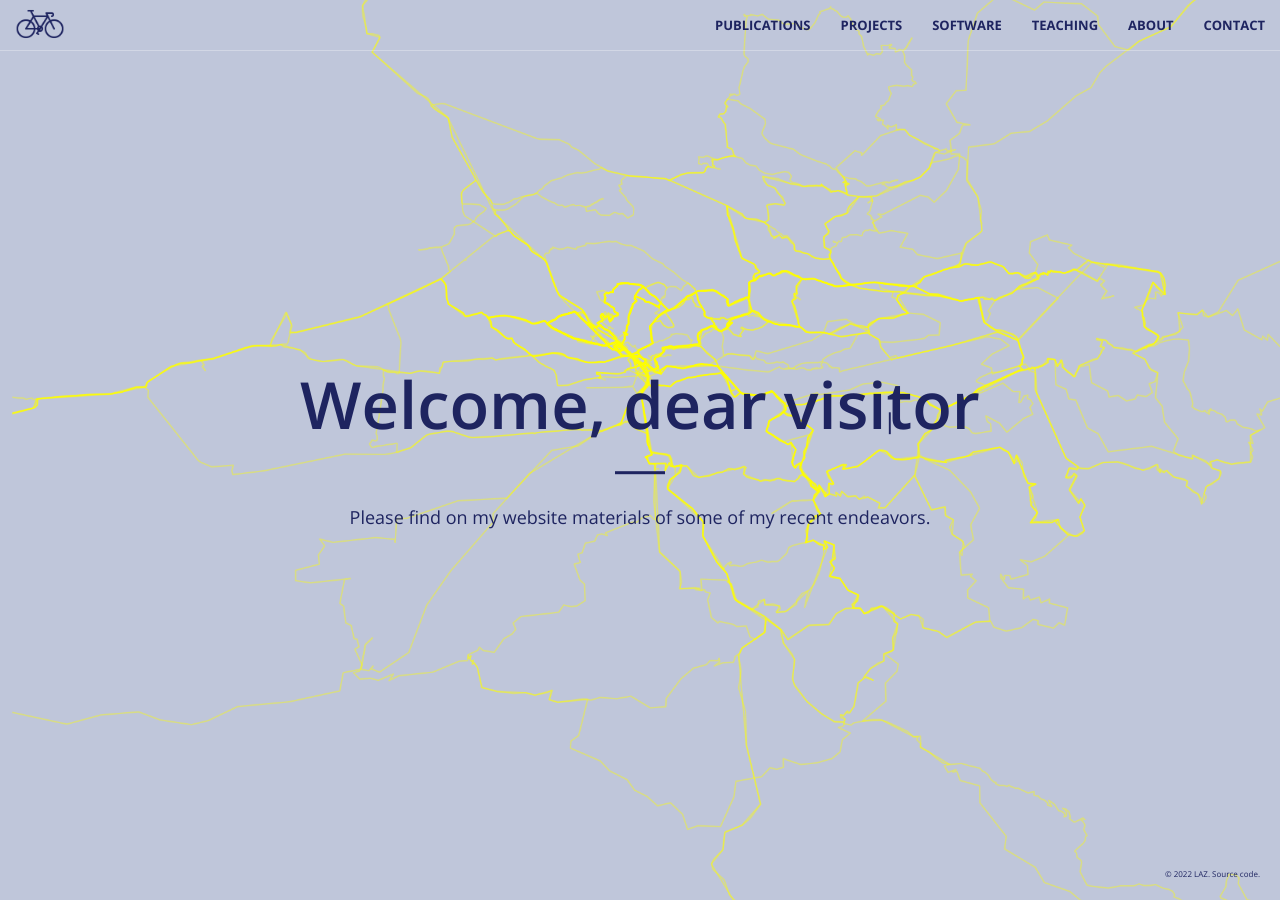
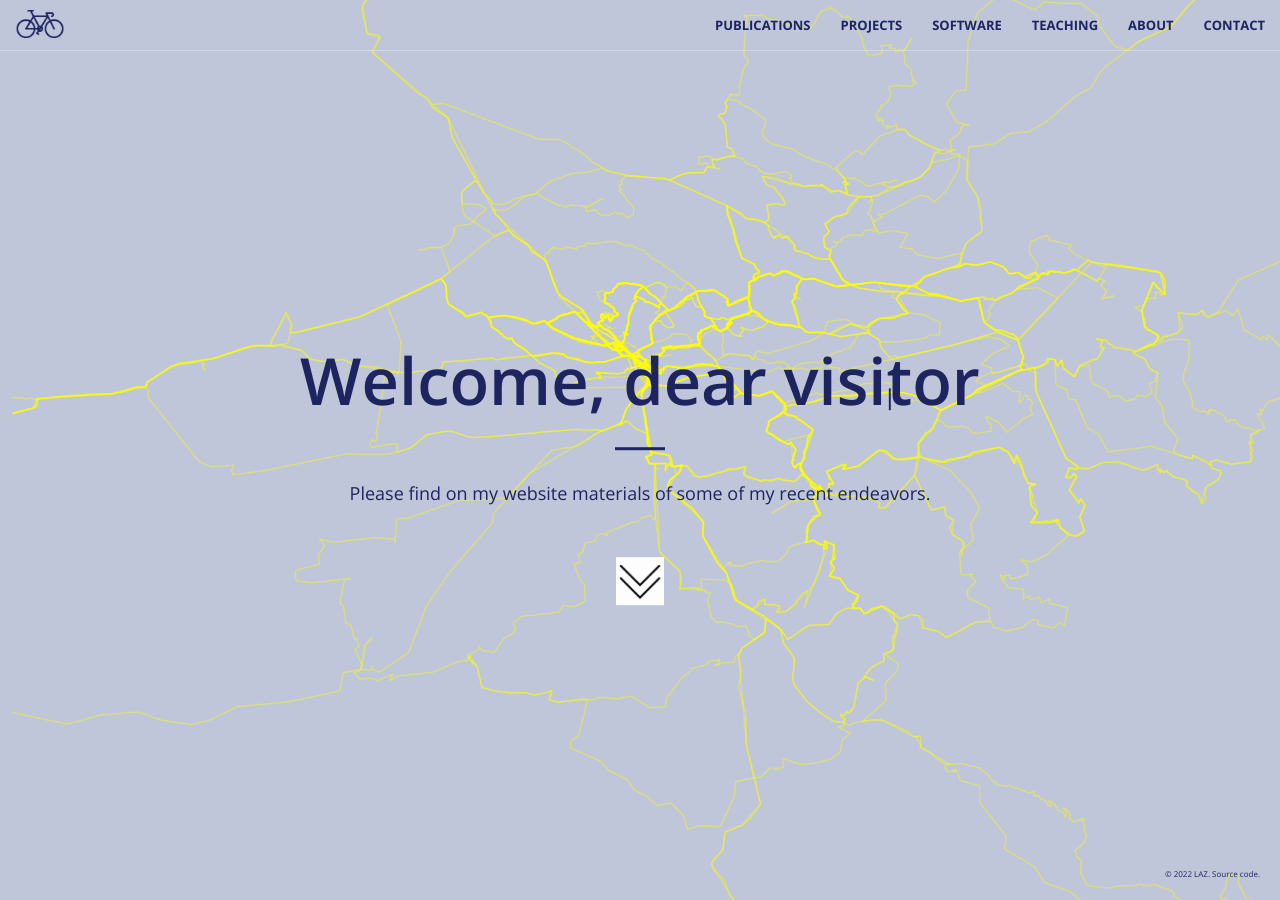
Before and after one commit to luccalino/luccalino.github.io, a Jekyll site: the page built from index.html, in a window 1280 px wide and 900 px high. Built offline with Jekyll 4.4.1, drawn with Linux system fonts in a browser that asks for light colours; nearby versions of some CDN libraries.

Commit message:
Update header.html

```diff
--- a/_includes/header.html
+++ b/_includes/header.html
@@ -77,6 +77,8 @@
 
             <p></p>
 
+            <img src="img/icons8-double-down.gif" alt="Scroll" style="width:48px;height:48px;">
+
         </div>
     </div>
     <p style="position:absolute; bottom:0; right:0; margin-right: 20px; color: #1E2460; font-size: 8px;">&#169; 2022 LAZ. <a href="https://github.com/luccalino/luccalino.github.io">Source code.</a></p>
```
